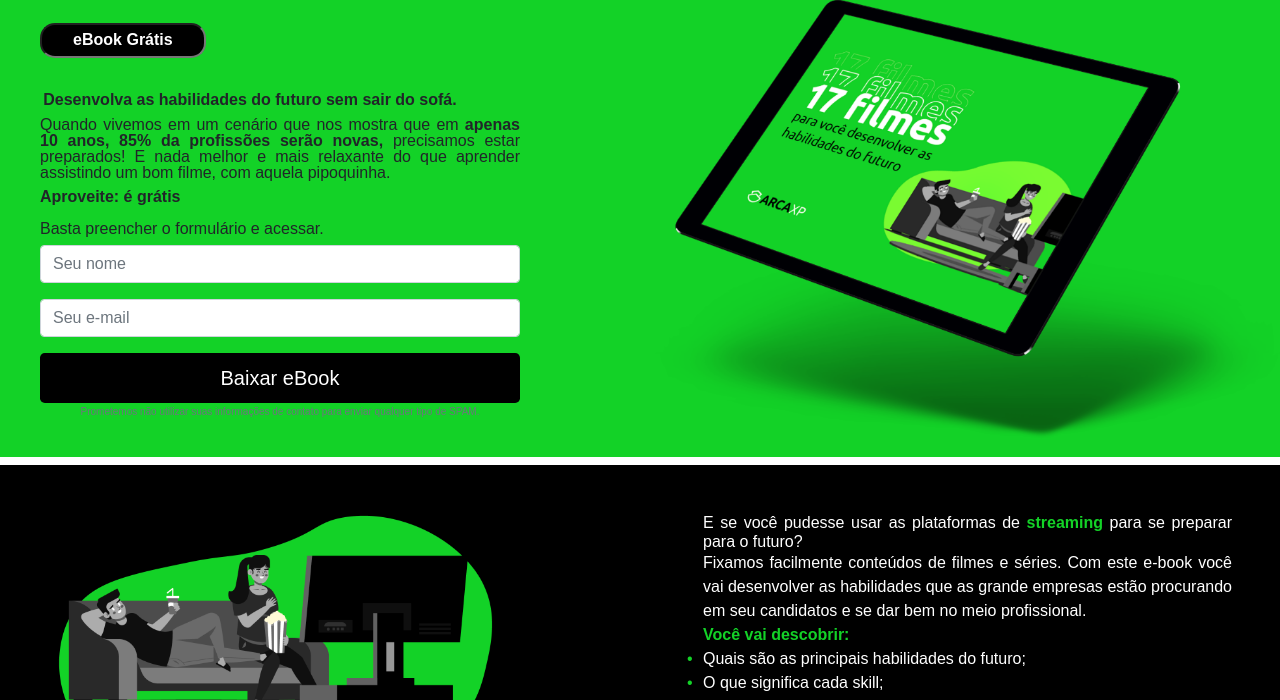
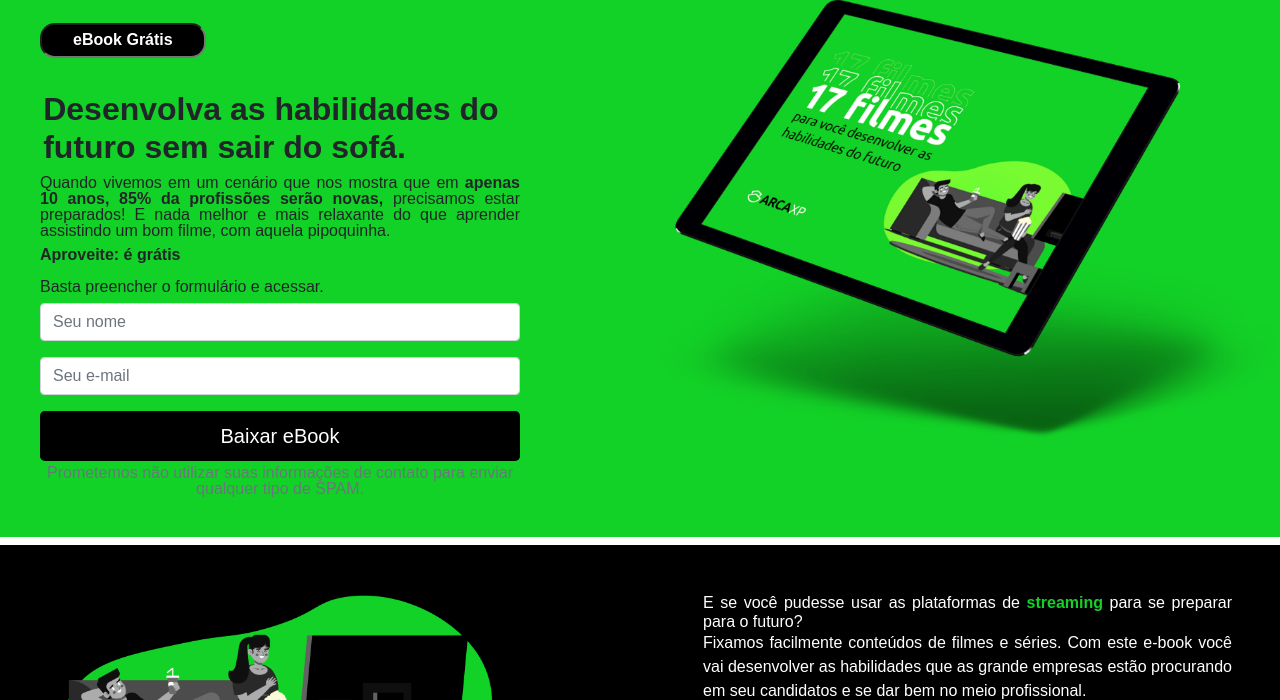
Before and after one commit to Gama-XP-34/landing-page, a plain HTML site: page index.html in a window 1280 px wide. Shown: the part 65-765 px from the top of the page. Drawn offline with nearby package versions, Linux system fonts and the light colour scheme.

Commit message:
Ajustes de para atender acessibilidade

```diff
--- a/css/style.css
+++ b/css/style.css
@@ -97,8 +97,9 @@ li::before {
 }
 
 .titulo{
-    padding: 2rem 0.2rem  ;
+    padding: 2rem 0.2rem;
     text-align: left;
+    font-size: 2rem;
 }
 
 .negrito{
@@ -114,7 +115,6 @@ li::before {
 }
 
 .formulario small{
-    font-size: 10px;
     text-align: center;
 }
 
```
Also changed, not shown: img/image3.png.
